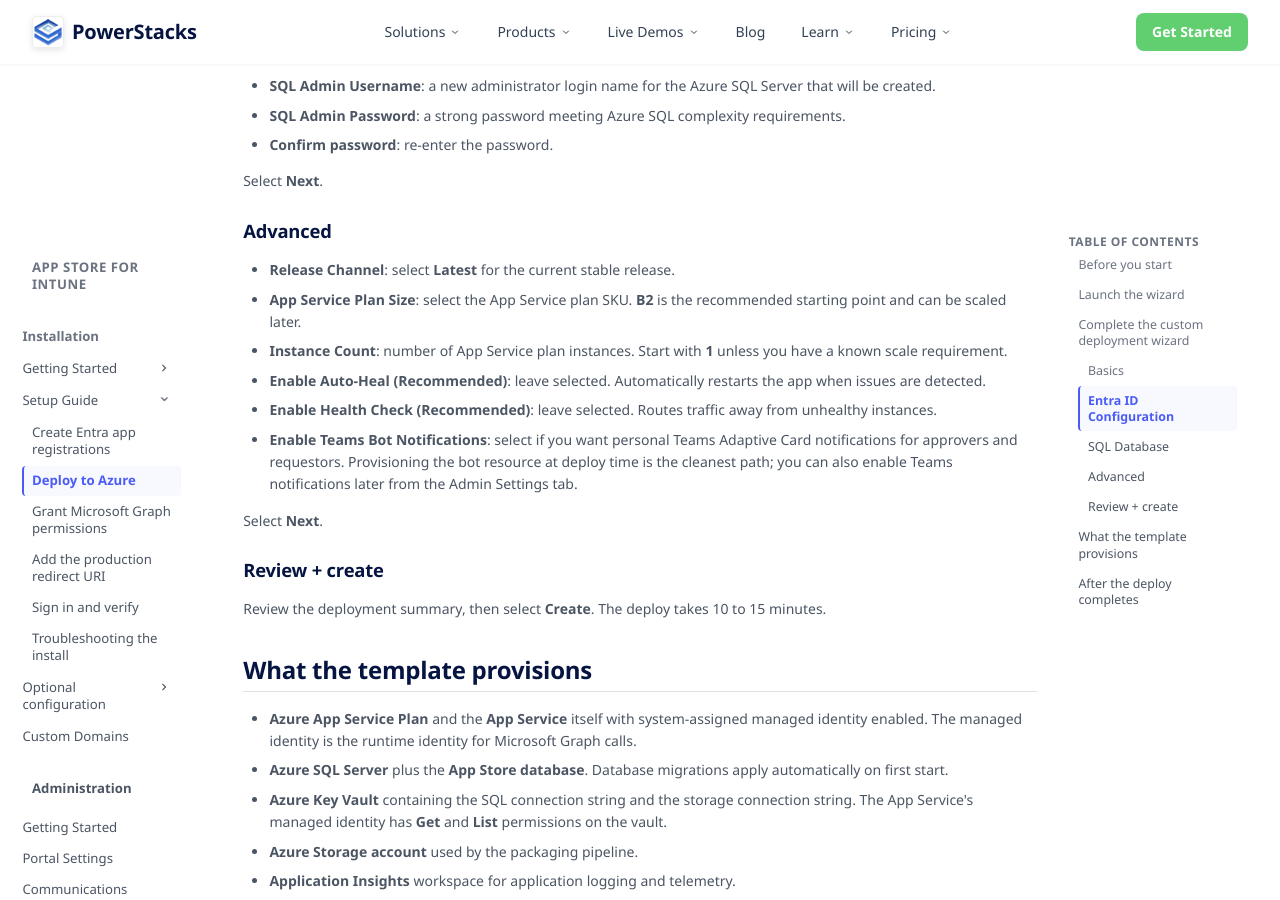
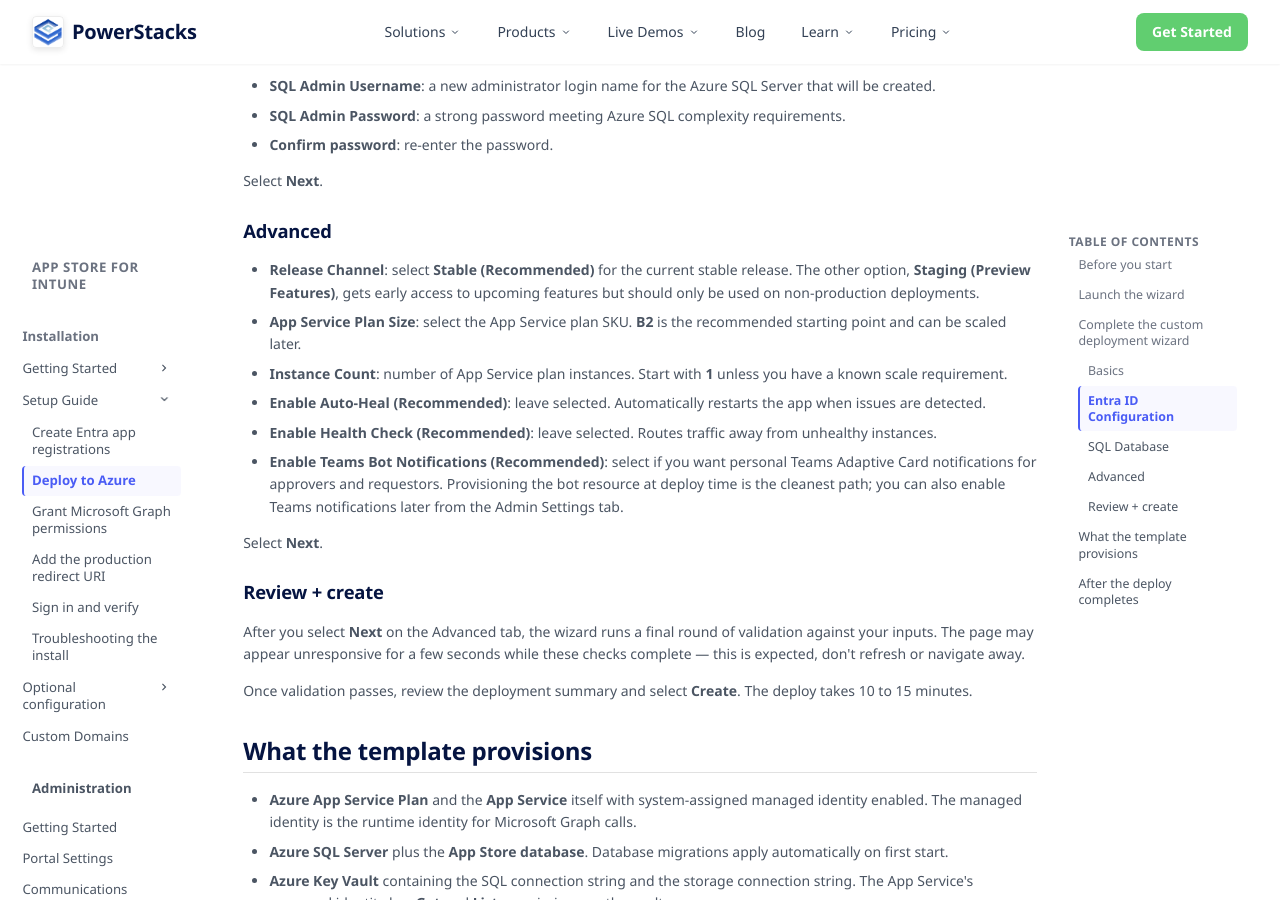
Before and after one commit to powerstacks-corp/powerstacks-docs, an MkDocs documentation site: the page built from docs/app-store-for-intune/installation/setup-guide/deploy-to-azure.md, in a window 1280 px wide and 900 px high, scrolled down 1047 px. Built offline with MkDocs 1.6.1 and Material for MkDocs 9.7.7, drawn with Linux system fonts in a browser that asks for light colours.

Commit message:
app-store docs: fix Release Channel option name, recommend Teams bot, add validation note
Three small accuracy fixes on deploy-to-azure based on a clean-install
walkthrough:

- Release Channel: the actual dropdown options are "Stable (Recommended)"
  and "Staging (Preview Features)", not "Latest". Update the doc to match
  and describe both options briefly.
- Enable Teams Bot Notifications: mark as (Recommended) so customers don't
  skip it during initial setup and have to backfill later.
- Review + create: heads-up that the wizard briefly appears unresponsive
  while final validation runs, so customers don't refresh and lose state.

```diff
--- a/docs/app-store-for-intune/installation/setup-guide/deploy-to-azure.md
+++ b/docs/app-store-for-intune/installation/setup-guide/deploy-to-azure.md
@@ -47,18 +47,20 @@
 
 ### Advanced
 
-- **Release Channel**: select **Latest** for the current stable release.
+- **Release Channel**: select **Stable (Recommended)** for the current stable release. The other option, **Staging (Preview Features)**, gets early access to upcoming features but should only be used on non-production deployments.
 - **App Service Plan Size**: select the App Service plan SKU. **B2** is the recommended starting point and can be scaled later.
 - **Instance Count**: number of App Service plan instances. Start with **1** unless you have a known scale requirement.
 - **Enable Auto-Heal (Recommended)**: leave selected. Automatically restarts the app when issues are detected.
 - **Enable Health Check (Recommended)**: leave selected. Routes traffic away from unhealthy instances.
-- **Enable Teams Bot Notifications**: select if you want personal Teams Adaptive Card notifications for approvers and requestors. Provisioning the bot resource at deploy time is the cleanest path; you can also enable Teams notifications later from the Admin Settings tab.
+- **Enable Teams Bot Notifications (Recommended)**: select if you want personal Teams Adaptive Card notifications for approvers and requestors. Provisioning the bot resource at deploy time is the cleanest path; you can also enable Teams notifications later from the Admin Settings tab.
 
 Select **Next**.
 
 ### Review + create
 
-Review the deployment summary, then select **Create**. The deploy takes 10 to 15 minutes.
+After you select **Next** on the Advanced tab, the wizard runs a final round of validation against your inputs. The page may appear unresponsive for a few seconds while these checks complete — this is expected, don't refresh or navigate away.
+
+Once validation passes, review the deployment summary and select **Create**. The deploy takes 10 to 15 minutes.
 
 ## What the template provisions
 
```
